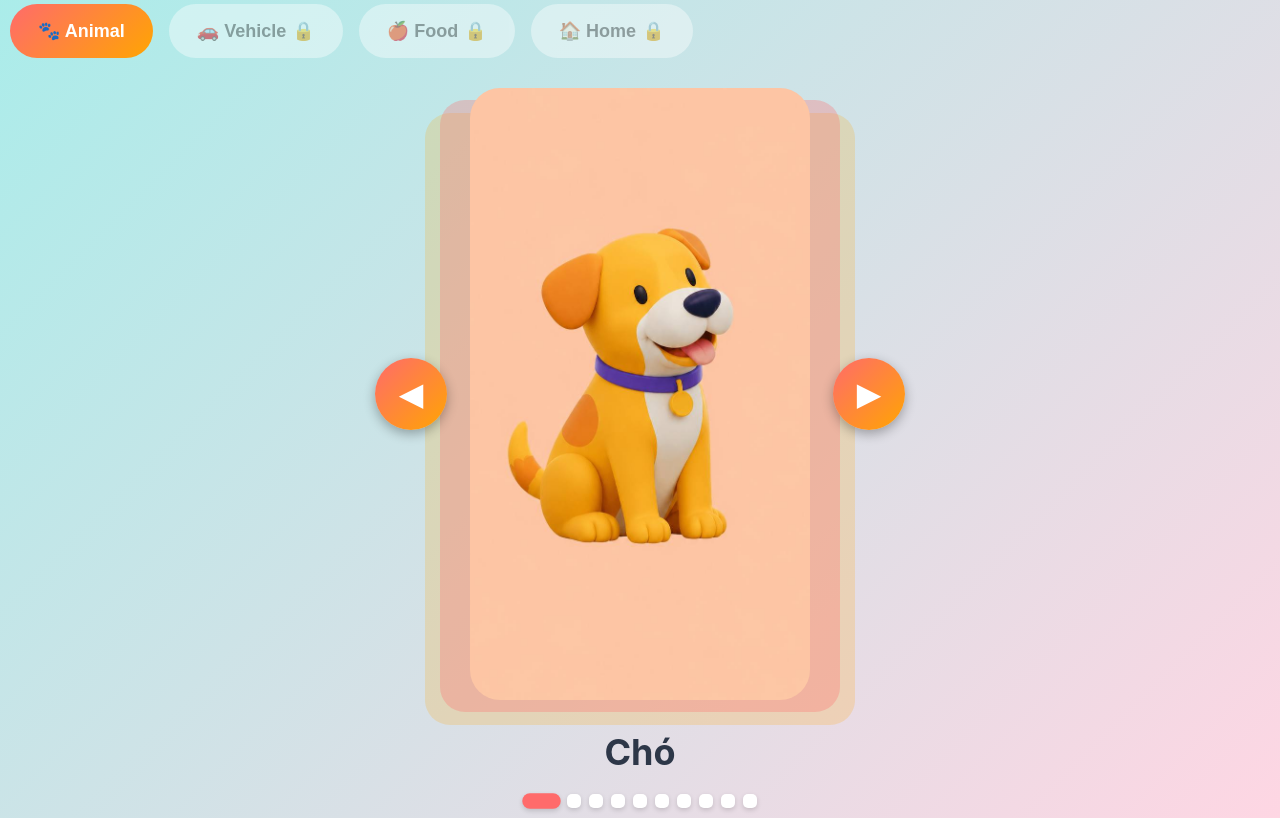
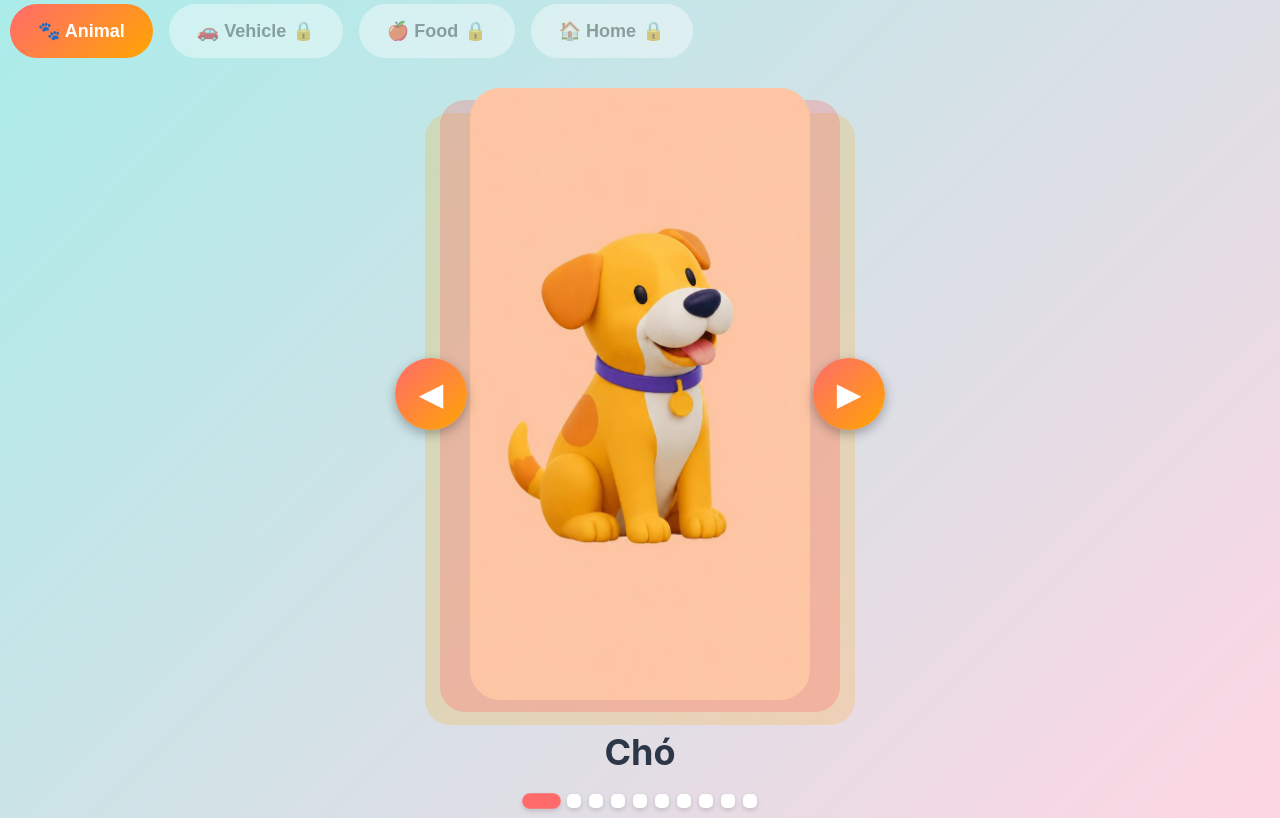
Before and after one commit to trannhatquang90-tech/brightbits-flashcards, a website: page brightbits-animals.html in a window 1280 px wide. Shown: the part 60-878 px from the top of the page. Drawn offline with Linux system fonts and the light colour scheme.

Commit message:
Nav buttons on top of card with z-index 20

```diff
--- a/brightbits-animals.html
+++ b/brightbits-animals.html
@@ -119,13 +119,13 @@
             cursor: pointer;
             box-shadow: 0 4px 12px rgba(0,0,0,0.3);
             transition: all 0.2s;
-            z-index: 10;
+            z-index: 20; /* Đảm bảo nằm trên card */
             display: flex;
             align-items: center;
             justify-content: center;
         }
-        .nav-btn-side.left { left: -15px; }
-        .nav-btn-side.right { right: -15px; }
+        .nav-btn-side.left { left: 5px; }
+        .nav-btn-side.right { right: 5px; }
 
         .card-container {
             width: 100%;
```
